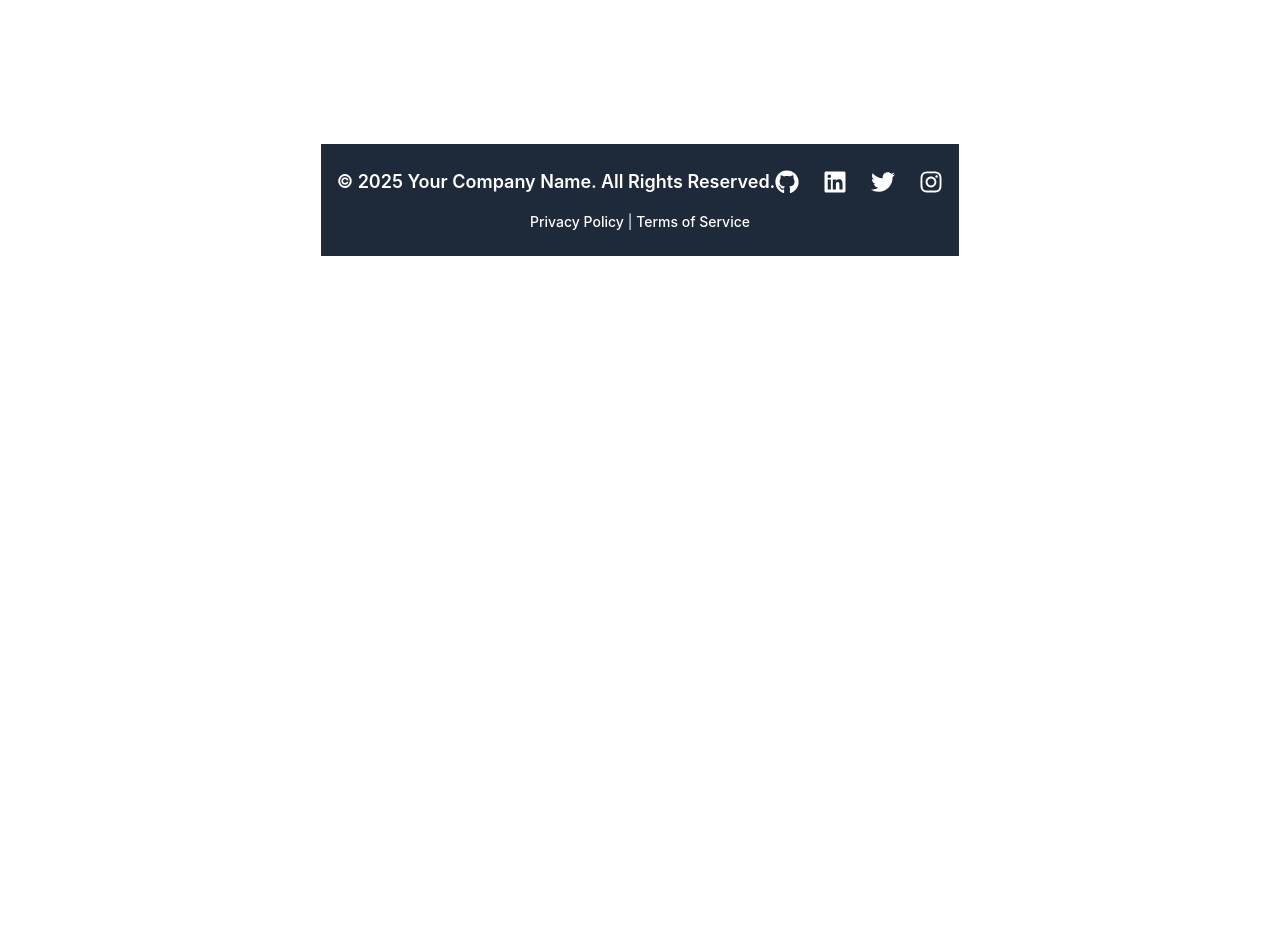
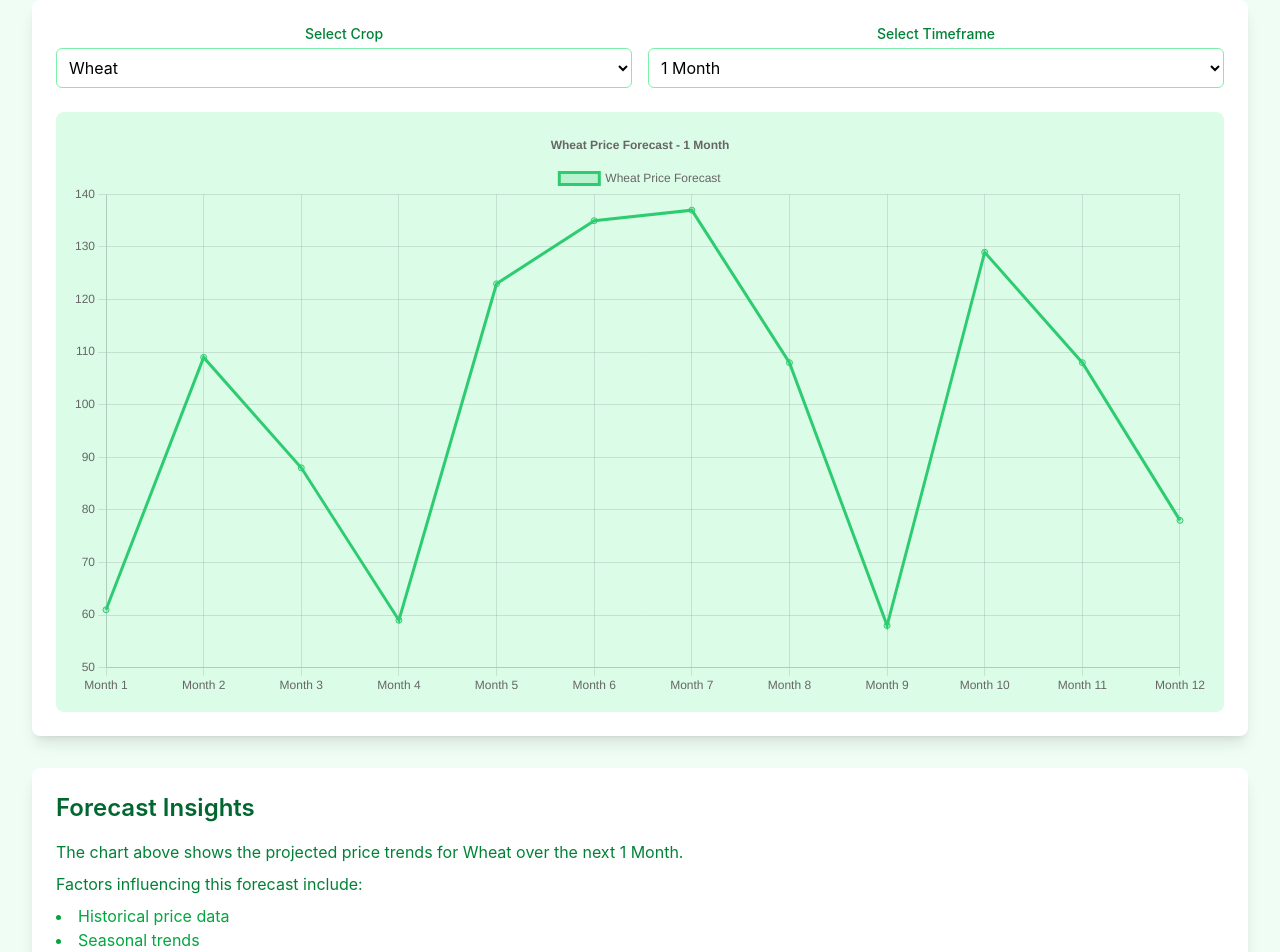
Before and after one commit to V-A-T-S-A-L/Syntaxathon, a React (Vite) app in the folder frontend/client/: page /crop-price-forecast in a window 1280 px wide. Shown: the part 200-1152 px from the top of the page. Before the commit the page ends 800 px from the top, so only its background shows below. Built offline with nearby package versions, Linux system fonts and the light colour scheme.

Commit message:
crop price forecast

```diff
--- a/frontend/client/package.json
+++ b/frontend/client/package.json
@@ -16,6 +16,7 @@
     "framer-motion": "^12.0.6",
     "lucide-react": "^0.474.0",
     "react": "^18.3.1",
+    "react-chartjs-2": "^5.3.0",
     "react-dom": "^18.3.1",
     "react-icons": "^5.4.0",
     "react-router-dom": "^7.1.5",
--- a/frontend/client/src/App.jsx
+++ b/frontend/client/src/App.jsx
@@ -7,6 +7,7 @@ import Login from './components/Login';
 import Navbar from './components/Navbar'
 import { BrowserRouter, Routes, Route } from 'react-router-dom';
 import Signup from './components/Signup';
+import CropPriceForecast from './components/CropPriceForecast';
 
 function App() {
 
@@ -20,6 +21,7 @@ function App() {
 						<Route path='agricultural-needs' element={<AgriculturalNeeds />}/>
 						<Route path='login' element={<Login />}/>
 						<Route path='signup' element={<Signup />}/>
+						<Route path='crop-price-forecast' element={<CropPriceForecast />}/>
 					</Routes>
 				<Footer />
 			</BrowserRouter>
--- /dev/null
+++ b/frontend/client/src/components/CropPriceForecast.jsx
@@ -0,0 +1,119 @@
+import { useState, useEffect } from "react"
+import { Line } from "react-chartjs-2"
+import {
+    Chart as ChartJS,
+    CategoryScale,
+    LinearScale,
+    PointElement,
+    LineElement,
+    Title,
+    Tooltip,
+    Legend,
+} from "chart.js"
+
+ChartJS.register(CategoryScale, LinearScale, PointElement, LineElement, Title, Tooltip, Legend)
+
+const crops = ["Wheat", "Corn", "Soybeans", "Rice"]
+const timeframes = ["1 Month", "3 Months", "6 Months", "1 Year"]
+
+const generateMockData = (dataPoints) => {
+    return Array.from({ length: dataPoints }, () => Math.floor(Math.random() * 100) + 50)
+}
+
+export default function CropPriceForecast() {
+
+    useEffect(() => {
+        window.scrollTo(0, 0)
+    }, [])
+
+    const [selectedCrop, setSelectedCrop] = useState(crops[0])
+    const [selectedTimeframe, setSelectedTimeframe] = useState(timeframes[0])
+
+    const data = {
+        labels: Array.from({ length: 12 }, (_, i) => `Month ${i + 1}`),
+        datasets: [
+            {
+                label: `${selectedCrop} Price Forecast`,
+                data: generateMockData(12),
+                borderColor: "#2ecc71",
+                backgroundColor: "rgba(46, 204, 113, 0.2)",
+            },
+        ],
+    }
+
+    const options = {
+        responsive: true,
+        plugins: {
+            legend: {
+                position: "top",
+            },
+            title: {
+                display: true,
+                text: `${selectedCrop} Price Forecast - ${selectedTimeframe}`,
+            },
+        },
+    }
+
+    return (
+        <div className="min-w-screen min-h-screen bg-green-50 py-12 px-4 sm:px-6 lg:px-8 mt-16">
+            <div className="max-w-7xl mx-auto">
+                <h1 className="text-4xl font-bold text-green-800 mb-8 text-center">Crop Price Forecast</h1>
+                <div className="bg-white shadow-lg rounded-lg p-6 mb-8">
+                    <form className="mb-6 flex flex-wrap gap-4">
+                        <div className="flex-1 min-w-[200px]">
+                            <label htmlFor="crop" className="block text-sm font-medium text-green-700 mb-1">
+                                Select Crop
+                            </label>
+                            <select
+                                id="crop"
+                                value={selectedCrop}
+                                onChange={(e) => setSelectedCrop(e.target.value)}
+                                className="text-black w-full p-2 border border-green-300 rounded-md focus:ring-green-500 focus:border-green-500"
+                            >
+                                {crops.map((crop) => (
+                                    <option key={crop} value={crop}>
+                                        {crop}
+                                    </option>
+                                ))}
+                            </select>
+                        </div>
+                        <div className="flex-1 min-w-[200px]">
+                            <label htmlFor="timeframe" className="block text-sm font-medium text-green-700 mb-1">
+                                Select Timeframe
+                            </label>
+                            <select
+                                id="timeframe"
+                                value={selectedTimeframe}
+                                onChange={(e) => setSelectedTimeframe(e.target.value)}
+                                className="text-black w-full p-2 border border-green-300 rounded-md focus:ring-green-500 focus:border-green-500"
+                            >
+                                {timeframes.map((timeframe) => (
+                                    <option key={timeframe} value={timeframe}>
+                                        {timeframe}
+                                    </option>
+                                ))}
+                            </select>
+                        </div>
+                    </form>
+                    <div className="bg-green-100 p-4 rounded-lg">
+                        <Line options={options} data={data} />
+                    </div>
+                </div>
+                <div className="bg-white shadow-lg rounded-lg p-6 text-left">
+                    <h2 className="text-2xl font-semibold text-green-800 mb-4">Forecast Insights</h2>
+                    <p className="text-green-700 mb-2">
+                        The chart above shows the projected price trends for {selectedCrop} over the next {selectedTimeframe}.
+                    </p>
+                    <p className="text-green-700 mb-2">Factors influencing this forecast include:</p>
+                    <ul className="list-disc list-inside text-green-600">
+                        <li>Historical price data</li>
+                        <li>Seasonal trends</li>
+                        <li>Global supply and demand</li>
+                        <li>Weather patterns</li>
+                        <li>Economic indicators</li>
+                    </ul>
+                </div>
+            </div>
+        </div>
+    )
+}
--- a/frontend/client/src/components/LandingPage.jsx
+++ b/frontend/client/src/components/LandingPage.jsx
@@ -78,7 +78,7 @@ function LandingPage() {
                             <h3 className="text-xl font-semibold text-gray-800 mb-2">Crop Price Forecasting</h3>
                             <p className="text-gray-600">Predict the price of crops based on market trends.</p>
                             <div className="mt-4">
-                                <button className="px-6 py-2 bg-black text-white rounded-full">Learn More</button>
+                                <Link to={'crop-price-forecast'}><button className="px-6 py-2 bg-black text-white rounded-full">Learn More</button></Link>
                             </div>
                         </div>
                     </div>
```
Also changed, not shown: 1 other file (tests, documents, lock files or other folders).
